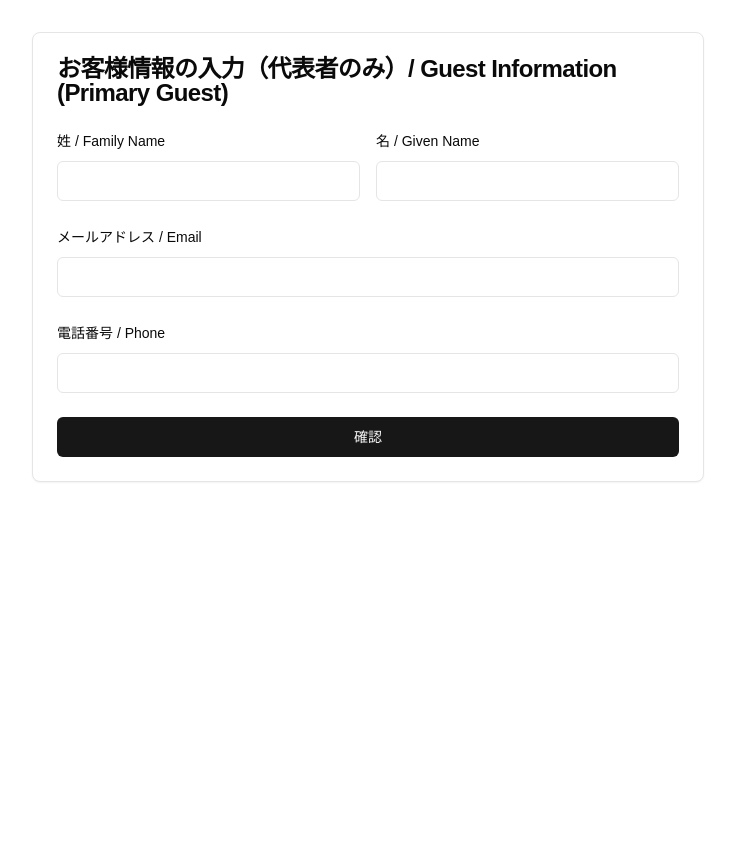
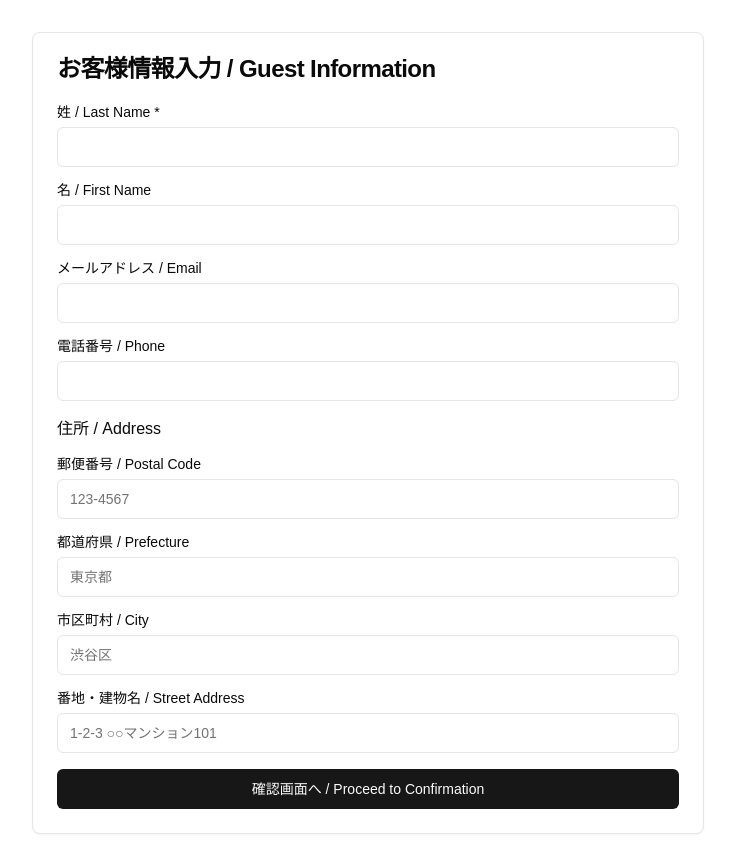
Before and after one commit to nmdayo/tnewt_web, a Next.js app in the folder vacation-rental/: page /guest-info in a window 1280 px wide. Shown: the whole page, without its empty margins (272-1007 px from the left). Before the commit the page ends 800 px from the top, so only its background shows below. Built offline with nearby package versions, Linux system fonts and the light colour scheme.

Commit message:
顧客データベースシステム作成　住所入力追加

```diff
--- a/vacation-rental/app/confirm/page.tsx
+++ b/vacation-rental/app/confirm/page.tsx
@@ -4,29 +4,46 @@ import React, { useEffect, useState } from "react";
 import { useRouter } from "next/navigation";
 import { Button } from "@/components/ui/button";
 import { Card, CardContent, CardHeader, CardTitle } from "@/components/ui/card";
-
-type GuestInfo = {
-  lastName: string;
-  firstName: string;
-  email: string;
-  phone: string;
-  amount: number;
-};
+import { supabase } from "@/lib/supabase";
+import type { GuestInfo } from "@/types/database.types";
 
 export default function ConfirmPage() {
   const router = useRouter();
   const [guestInfo, setGuestInfo] = useState<GuestInfo>({
-    lastName: "",
-    firstName: "",
+    last_name: "",
+    first_name: "",
     email: "",
     phone: "",
-    amount: 0
+    amount: 0,
+    status: "pending",
+    check_in_date: new Date().toISOString(),
+    check_out_date: new Date().toISOString(),
+    created_at: new Date().toISOString(),
+    id: "",
+    address: ""
   });
 
   useEffect(() => {
     const savedGuestInfo = localStorage.getItem("guestInfo");
+    const savedAmount = localStorage.getItem("bookingAmount"); // 予約金額を取得
+
     if (savedGuestInfo) {
-      setGuestInfo(JSON.parse(savedGuestInfo));
+      const parsedInfo = JSON.parse(savedGuestInfo);
+      const amount = savedAmount ? parseInt(savedAmount, 10) : 0;
+
+      setGuestInfo({
+        last_name: parsedInfo.last_name || "",
+        first_name: parsedInfo.first_name || "",
+        email: parsedInfo.email || "",
+        phone: parsedInfo.phone || "",
+        amount: amount, // 予約金額を設定
+        status: "pending",
+        check_in_date: new Date().toISOString(),
+        check_out_date: new Date().toISOString(),
+        created_at: new Date().toISOString(),
+        id: "",
+        address: parsedInfo.address || ""
+      });
     } else {
       router.push("/guest-info");
     }
@@ -36,30 +53,87 @@ export default function ConfirmPage() {
     router.push("/guest-info");
   };
 
+  // バリデーション関数の追加
+  const validateGuestInfo = (info: GuestInfo) => {
+    const errors: string[] = [];
+
+    // メールアドレスの検証
+    if (!info.email?.match(/^[^\s@]+@[^\s@]+\.[^\s@]+$/)) {
+      errors.push('無効なメールアドレスです');
+    }
+
+    // 電話番号の検証
+    if (!info.phone?.match(/^[0-9-]{10,}$/)) {
+      errors.push('無効な電話番号です');
+    }
+
+    // 名前の検証
+    if (!info.last_name?.trim() || !info.first_name?.trim()) {
+      errors.push('お名前を入力してください');
+    }
+
+    // 金額の検証
+    if (typeof info.amount !== 'number' || info.amount <= 0) {
+      errors.push('無効な金額です');
+    }
+
+    if (errors.length > 0) {
+      throw new Error(errors.join('\n'));
+    }
+  };
+
   const handleConfirm = async () => {
     try {
-      // メール送信APIを呼び出し（金額情報を追加）
-      const response = await fetch("/api/send-email", {
+      // データの検証
+      validateGuestInfo(guestInfo);
+
+      // 日付の設定（チェックイン日を今日、チェックアウト日を明日に設定）
+      const today = new Date();
+      const tomorrow = new Date(today);
+      tomorrow.setDate(tomorrow.getDate() + 1);
+
+      console.log("Sending data to Supabase:", guestInfo);
+
+      // Supabaseにデータを保存
+      const { data, error } = await supabase
+        .from('customer_info_data')
+        .insert([
+          {
+            last_name: guestInfo.last_name,
+            first_name: guestInfo.first_name,
+            email: guestInfo.email,
+            phone: guestInfo.phone,
+            amount: guestInfo.amount || 0,
+            status: 'pending',
+            check_in_date: today.toISOString(),
+            check_out_date: tomorrow.toISOString()
+          }
+        ])
+        .select()
+        .single();
+
+      if (error) {
+        console.error("Supabase Error:", error);
+        throw new Error(`データの保存に失敗しました: ${error.message}`);
+      }
+
+      // メール送信処理
+      const emailResponse = await fetch("/api/send-email", {
         method: "POST",
         headers: {
           "Content-Type": "application/json",
         },
-        body: JSON.stringify({
-          ...guestInfo,
-          amount: guestInfo.amount
-        }),
+        body: JSON.stringify(guestInfo),
       });
 
-      const result = await response.json();
-
-      if (!response.ok) {
-        throw new Error(result.error || "メール送信に失敗しました");
+      if (!emailResponse.ok) {
+        throw new Error("メール送信に失敗しました");
       }
 
       router.push("/email-sent");
     } catch (error) {
-      console.error("Error sending email:", error);
-      alert(error instanceof Error ? error.message : "メールの送信に失敗しました。もう一度お試しください。");
+      console.error("Error details:", error);
+      alert(error instanceof Error ? error.message : "処理に失敗しました。もう一度お試しください。");
     }
   };
 
@@ -76,7 +150,7 @@ export default function ConfirmPage() {
               <div className="grid gap-2">
                 <div>
                   <p className="text-sm text-gray-500">お名前 / Name</p>
-                  <p className="font-medium">{`${guestInfo.lastName} ${guestInfo.firstName}`}</p>
+                  <p className="font-medium">{`${guestInfo.last_name} ${guestInfo.first_name}`}</p>
                 </div>
                 <div>
                   <p className="text-sm text-gray-500">メールアドレス / Email</p>
@@ -85,6 +159,14 @@ export default function ConfirmPage() {
                 <div>
                   <p className="text-sm text-gray-500">電話番号 / Phone</p>
                   <p className="font-medium">{guestInfo.phone}</p>
+                </div>
+                <div>
+                  <p className="text-sm text-gray-500">住所 / Address</p>
+                  <p className="font-medium">{guestInfo.address}</p>
+                </div>
+                <div>
+                  <p className="text-sm text-gray-500">予約金額 / Amount</p>
+                  <p className="font-medium">¥{guestInfo.amount.toLocaleString()}</p>
                 </div>
               </div>
             </div>
--- a/vacation-rental/app/guest-info/page.tsx
+++ b/vacation-rental/app/guest-info/page.tsx
@@ -1,69 +1,124 @@
 'use client';
 
+import React, { useState } from "react";
 import { useRouter } from "next/navigation";
-import { useState } from "react";
 import { Button } from "@/components/ui/button";
+import { Card, CardContent, CardHeader, CardTitle } from "@/components/ui/card";
 import { Input } from "@/components/ui/input";
 import { Label } from "@/components/ui/label";
-import { Card, CardContent, CardHeader, CardTitle } from "@/components/ui/card";
 
 export default function GuestInfoPage() {
   const router = useRouter();
-  const [loading, setLoading] = useState(false);
+  const [guestInfo, setGuestInfo] = useState({
+    last_name: "",
+    first_name: "",
+    email: "",
+    phone: "",
+    address: "",
+    postal_code: "",
+    prefecture: "",
+    city: "",
+    street: "",
+  });
 
-  const handleSubmit = (e: React.FormEvent<HTMLFormElement>) => {
+  const handleSubmit = (e: React.FormEvent) => {
     e.preventDefault();
-    setLoading(true);
-
-    const formData = new FormData(e.currentTarget);
-    const guestData = {
-      lastName: formData.get("lastName")?.toString() || "",
-      firstName: formData.get("firstName")?.toString() || "",
-      email: formData.get("email")?.toString() || "",
-      phone: formData.get("phone")?.toString() || "",
+    const fullAddress = `〒${guestInfo.postal_code} ${guestInfo.prefecture}${guestInfo.city}${guestInfo.street}`;
+    const saveData = {
+      ...guestInfo,
+      address: fullAddress,
     };
-
-    // ローカルストレージに保存
-    localStorage.setItem("guestInfo", JSON.stringify(guestData));
-
-    // 確認ページに遷移（/checkから/confirmに変更）
+    localStorage.setItem("guestInfo", JSON.stringify(saveData));
     router.push("/confirm");
-    setLoading(false);
   };
 
   return (
     <div className="container max-w-2xl mx-auto py-8">
       <Card>
         <CardHeader>
-          <CardTitle>
-            お客様情報の入力（代表者のみ）/ Guest Information (Primary Guest)
-          </CardTitle>
+          <CardTitle>お客様情報入力 / Guest Information</CardTitle>
         </CardHeader>
         <CardContent>
-          <form onSubmit={handleSubmit} className="space-y-6">
-            <div className="grid grid-cols-2 gap-4">
-              <div className="space-y-2">
-                <Label htmlFor="lastName">姓 / Family Name</Label>
-                <Input id="lastName" name="lastName" required />
+          <form onSubmit={handleSubmit} className="space-y-4">
+            <div className="grid gap-2">
+              <Label htmlFor="last_name">姓 / Last Name *</Label>
+              <Input
+                id="last_name"
+                value={guestInfo.last_name}
+                onChange={(e) => setGuestInfo({ ...guestInfo, last_name: e.target.value })}
+                required
+              />
+            </div>
+            <div className="grid gap-2">
+              <Label htmlFor="first_name">名 / First Name</Label>
+              <Input
+                id="first_name"
+                value={guestInfo.first_name}
+                onChange={(e) => setGuestInfo({ ...guestInfo, first_name: e.target.value })}
+                required
+              />
+            </div>
+            <div className="grid gap-2">
+              <Label htmlFor="email">メールアドレス / Email</Label>
+              <Input
+                id="email"
+                value={guestInfo.email}
+                onChange={(e) => setGuestInfo({ ...guestInfo, email: e.target.value })}
+                type="email"
+                required
+              />
+            </div>
+            <div className="grid gap-2">
+              <Label htmlFor="phone">電話番号 / Phone</Label>
+              <Input
+                id="phone"
+                value={guestInfo.phone}
+                onChange={(e) => setGuestInfo({ ...guestInfo, phone: e.target.value })}
+                type="tel"
+                required
+              />
+            </div>
+            <div className="space-y-4">
+              <h3 className="font-medium">住所 / Address</h3>
+              <div className="grid gap-2">
+                <Label htmlFor="postal_code">郵便番号 / Postal Code</Label>
+                <Input
+                  id="postal_code"
+                  value={guestInfo.postal_code}
+                  onChange={(e) => setGuestInfo({ ...guestInfo, postal_code: e.target.value })}
+                  placeholder="123-4567"
+                />
               </div>
-              <div className="space-y-2">
-                <Label htmlFor="firstName">名 / Given Name</Label>
-                <Input id="firstName" name="firstName" required />
+              <div className="grid gap-2">
+                <Label htmlFor="prefecture">都道府県 / Prefecture</Label>
+                <Input
+                  id="prefecture"
+                  value={guestInfo.prefecture}
+                  onChange={(e) => setGuestInfo({ ...guestInfo, prefecture: e.target.value })}
+                  placeholder="東京都"
+                />
+              </div>
+              <div className="grid gap-2">
+                <Label htmlFor="city">市区町村 / City</Label>
+                <Input
+                  id="city"
+                  value={guestInfo.city}
+                  onChange={(e) => setGuestInfo({ ...guestInfo, city: e.target.value })}
+                  placeholder="渋谷区"
+                />
+              </div>
+              <div className="grid gap-2">
+                <Label htmlFor="street">番地・建物名 / Street Address</Label>
+                <Input
+                  id="street"
+                  value={guestInfo.street}
+                  onChange={(e) => setGuestInfo({ ...guestInfo, street: e.target.value })}
+                  placeholder="1-2-3 ○○マンション101"
+                />
               </div>
             </div>
-
-            <div className="space-y-2">
-              <Label htmlFor="email">メールアドレス / Email</Label>
-              <Input id="email" name="email" type="email" required />
-            </div>
-
-            <div className="space-y-2">
-              <Label htmlFor="phone">電話番号 / Phone</Label>
-              <Input id="phone" name="phone" type="tel" required />
-            </div>
-
-            <Button type="submit" className="w-full" disabled={loading}>
-              {loading ? "処理中..." : "確認"}
+            <Button type="submit" className="w-full">
+              確認画面へ / Proceed to Confirmation
             </Button>
           </form>
         </CardContent>
--- /dev/null
+++ b/vacation-rental/lib/supabase.ts
@@ -0,0 +1,10 @@
+import { createClient } from '@supabase/supabase-js';
+
+const supabaseUrl = process.env.NEXT_PUBLIC_SUPABASE_URL;
+const supabaseAnonKey = process.env.NEXT_PUBLIC_SUPABASE_ANON_KEY;
+
+if (!supabaseUrl || !supabaseAnonKey) {
+  throw new Error('Missing Supabase environment variables');
+}
+
+export const supabase = createClient(supabaseUrl, supabaseAnonKey);
--- a/vacation-rental/next.config.mjs
+++ b/vacation-rental/next.config.mjs
@@ -22,6 +22,8 @@ const nextConfig = {
     parallelServerBuildTraces: true,
     parallelServerCompiles: true,
   },
+  reactStrictMode: true,
+  swcMinify: true,
 }
 
 mergeConfig(nextConfig, userConfig)
--- a/vacation-rental/tsconfig.json
+++ b/vacation-rental/tsconfig.json
@@ -1,14 +1,15 @@
 {
   "compilerOptions": {
+    "target": "es5",
     "lib": ["dom", "dom.iterable", "esnext"],
     "allowJs": true,
-    "target": "ES6",
     "skipLibCheck": true,
     "strict": true,
+    "forceConsistentCasingInFileNames": true,
     "noEmit": true,
     "esModuleInterop": true,
     "module": "esnext",
-    "moduleResolution": "bundler",
+    "moduleResolution": "node",
     "resolveJsonModule": true,
     "isolatedModules": true,
     "jsx": "preserve",
```
Also changed, not shown: vacation-rental/app/api/create-payment/route.ts (+15 -3 lines), vacation-rental/package.json (+7 -6 lines), vacation-rental/types/database.types.ts (added, +13 -0 lines), 1 other file (tests, documents, lock files or other folders).
